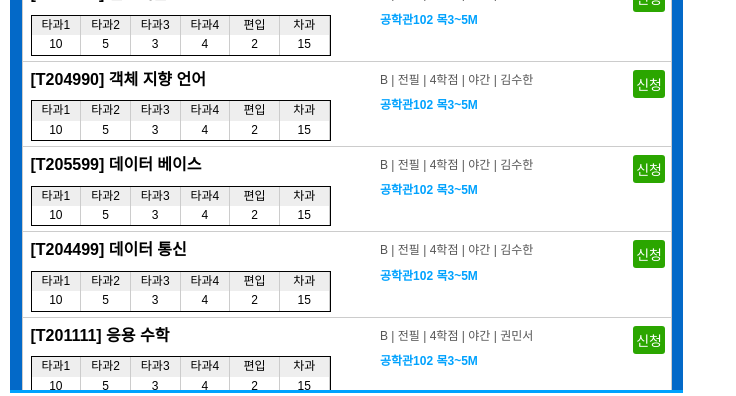
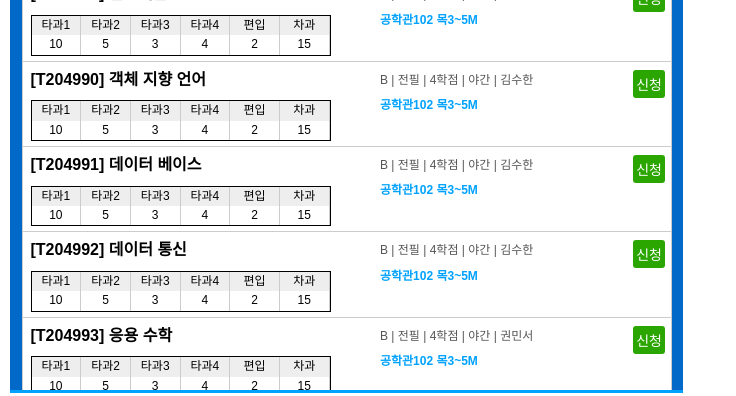
Before and after one commit to KorJIGSAW/HSAC_AI-Project, a React (Create React App) app: page /minseo in a window 1280 px wide. Shown: the part 153-549 px from the top of the page, without its empty margins (0-736 px from the left). Built offline with nearby package versions, Linux system fonts and the light colour scheme.

Commit message:
Feat: 버튼 기능 수정

```diff
--- a/src/components/commons/buttons/applicationButton.jsx
+++ b/src/components/commons/buttons/applicationButton.jsx
@@ -1,26 +1,14 @@
 import styled from 'styled-components';
-import { useState } from 'react';
 
-export default function ApplycationButton() {
-  const [isCompleted, setIsCompleted] = useState(false);
-
-  const handleClick = () => {
-    setIsCompleted(prev => !prev);
-  };
-
-  return (
-    <S.Button onClick={handleClick} $completed={isCompleted}>
-      {isCompleted ? '완료' : '신청'}
-    </S.Button>
-  );
+export default function ApplycationButton({ onClick }) {
+  return <S.Button onClick={onClick}>신청</S.Button>;
 }
 
 const S = {
   Button: styled.button`
     height: 2.8rem;
     padding: 0 0.35rem;
-    background: ${({ theme, $completed }) =>
-      $completed ? theme.gray400 : theme.green500};
+    background: ${({ theme }) => theme.green500};
     color: ${({ theme }) => theme.white};
     font-size: 14px;
     font-weight: 500;
--- a/src/components/commons/card/card.jsx
+++ b/src/components/commons/card/card.jsx
@@ -2,6 +2,13 @@ import styled from 'styled-components';
 import ApplycationButton from 'components/commons/buttons/applicationButton';
 
 export default function Card({ data }) {
+
+  const handleApplyClick = () => {
+    const confirmMessage = `${data.title}(${data.code})를 수강 신청하시겠습니까?`;
+    if (window.confirm(confirmMessage)) {
+    }
+  };
+
   if (!data) {
     return <div>No data available</div>;
   }
@@ -10,7 +17,7 @@ export default function Card({ data }) {
     <S.Container>
       <S.Wrapper>
         <S.Header>
-          <S.Title>{data.title}</S.Title>
+          <S.Title>[{data.code}] {data.title}</S.Title>
           <S.FlexContainer>
             <S.FlexRow>
               {/* 헤더 제목 행 */}
@@ -34,7 +41,7 @@ export default function Card({ data }) {
           <S.Time>{data.time}</S.Time>
         </S.Section>
         <S.Button>
-          <ApplycationButton />
+          <ApplycationButton  onClick={handleApplyClick}/>
         </S.Button>
       </S.Wrapper>
     </S.Container>
--- a/src/mockDatas/cardListMockData.jsx
+++ b/src/mockDatas/cardListMockData.jsx
@@ -1,6 +1,7 @@
 export const mockData = [
   {
-    title: '[T204998] 자료구조',
+    code: 'T204998',
+    title: '자료구조',
     cells: [
       { name: '타과1', value: 0 },
       { name: '타과2', value: 0 },
@@ -19,7 +20,8 @@ export const mockData = [
     time: '창의관501 수1~3M',
   },
   {
-    title: '[T204999] 알고리즘',
+    code: 'T204999',
+    title: '알고리즘',
     cells: [
       { name: '타과1', value: 10 },
       { name: '타과2', value: 5 },
@@ -38,7 +40,8 @@ export const mockData = [
     time: '공학관102 목3~5M',
   },
   {
-    title: '[T204990] 객체 지향 언어',
+    code: 'T204990',
+    title: '객체 지향 언어',
     cells: [
       { name: '타과1', value: 10 },
       { name: '타과2', value: 5 },
@@ -57,7 +60,8 @@ export const mockData = [
     time: '공학관102 목3~5M',
   },
   {
-    title: '[T205599] 데이터 베이스',
+    code: 'T204991',
+    title: '데이터 베이스',
     cells: [
       { name: '타과1', value: 10 },
       { name: '타과2', value: 5 },
@@ -76,7 +80,8 @@ export const mockData = [
     time: '공학관102 목3~5M',
   },
   {
-    title: '[T204499] 데이터 통신',
+    code  : 'T204992',
+    title: '데이터 통신',
     cells: [
       { name: '타과1', value: 10 },
       { name: '타과2', value: 5 },
@@ -95,7 +100,8 @@ export const mockData = [
     time: '공학관102 목3~5M',
   },
   {
-    title: '[T201111] 응용 수학',
+    code: 'T204993',
+    title: '응용 수학',
     cells: [
       { name: '타과1', value: 10 },
       { name: '타과2', value: 5 },
@@ -114,7 +120,8 @@ export const mockData = [
     time: '공학관102 목3~5M',
   },
   {
-    title: '[T208829] 웹 프레임 워크',
+    code: 'T204994',
+    title: '웹 프레임 워크',
     cells: [
       { name: '타과1', value: 10 },
       { name: '타과2', value: 5 },
```
